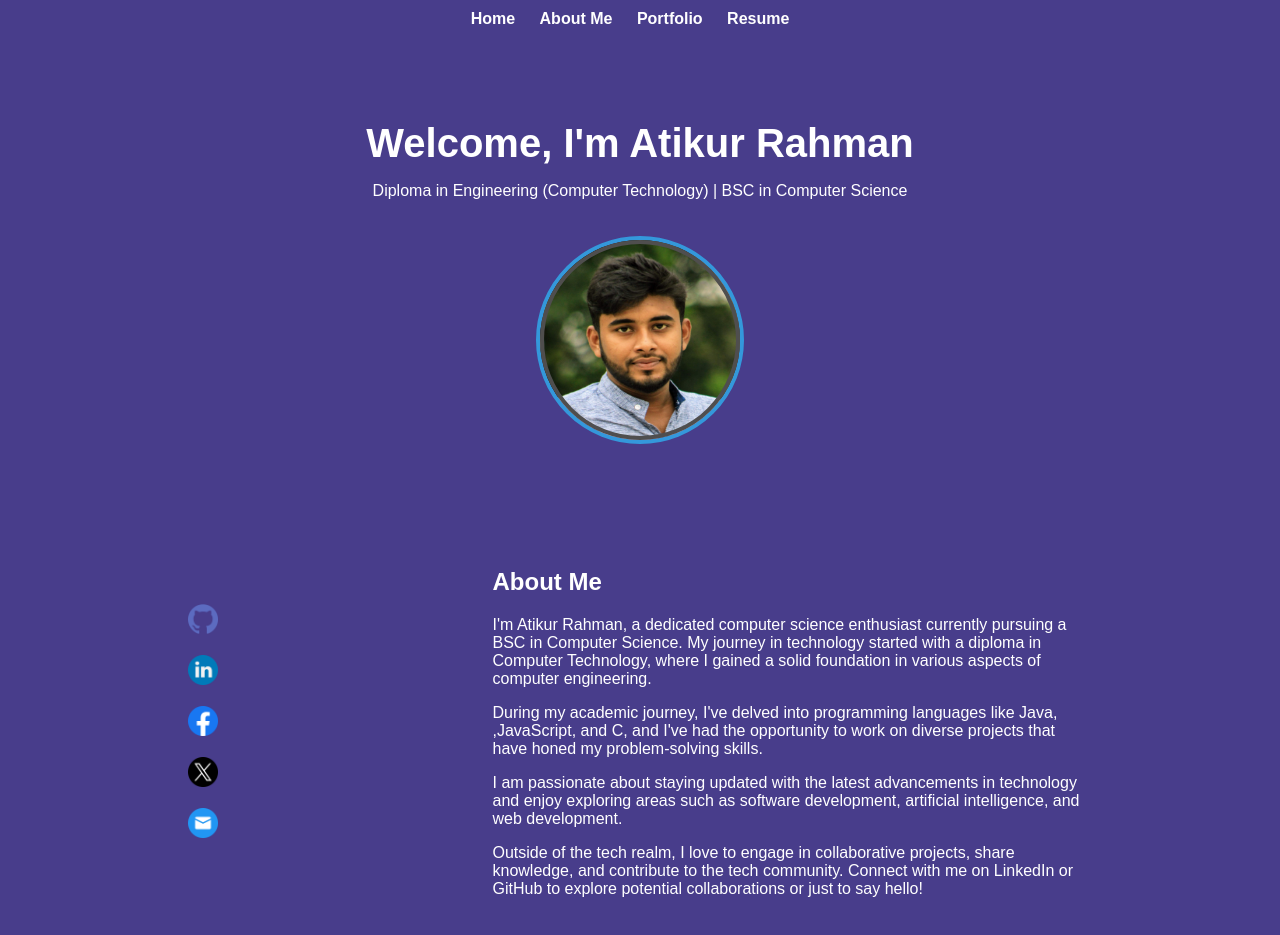
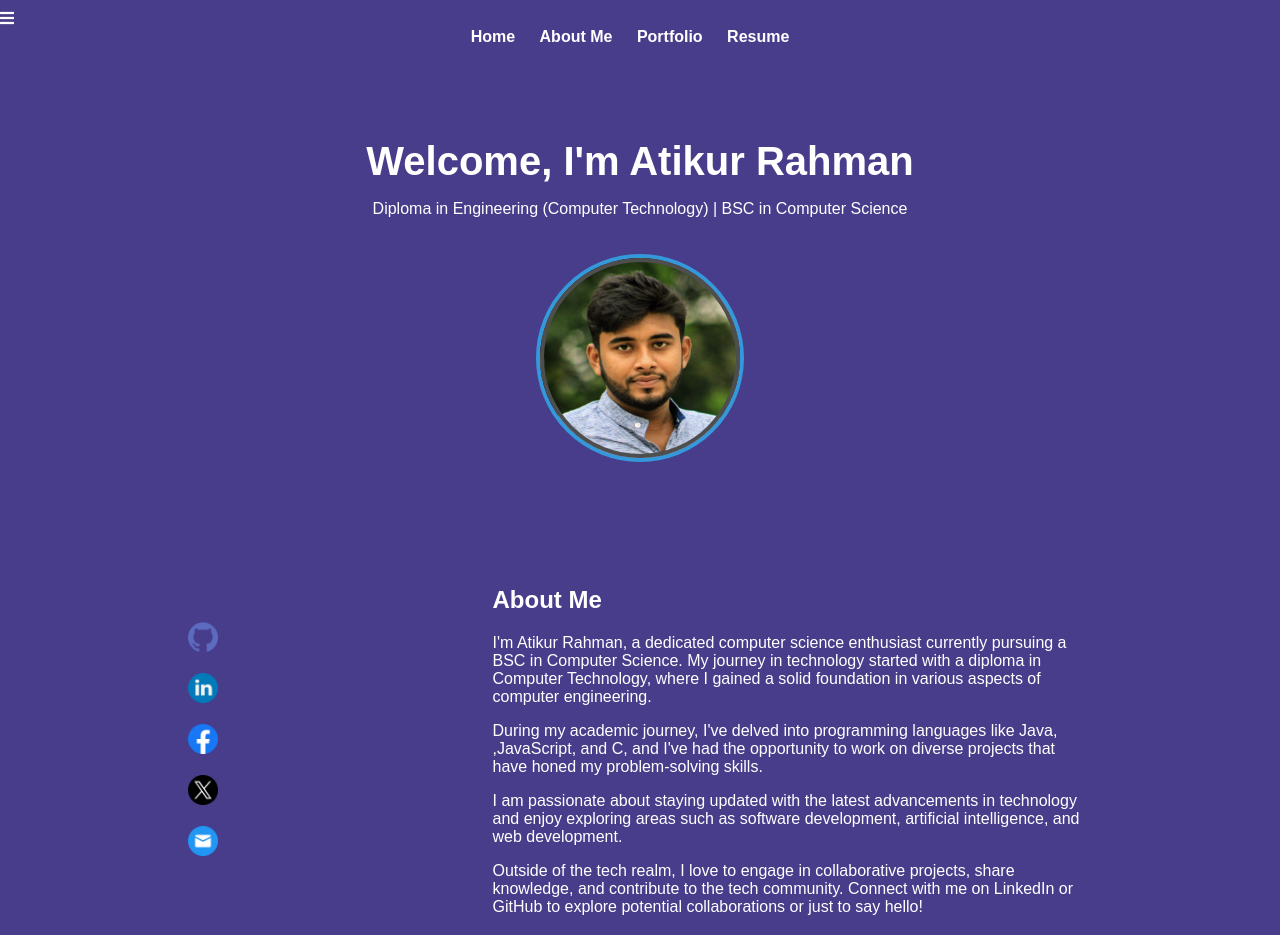
Before and after one commit to atikur45bd/Atikur, a plain HTML site: page index.html in a window 1280 px wide. Shown: the top 935 px of the page. Drawn offline with Linux system fonts and the light colour scheme.

Commit message:
Update navbar

```diff
--- a/index.html
+++ b/index.html
@@ -7,13 +7,18 @@
     <link rel="stylesheet" href="styles.css">
     <link rel="stylesheet" href="https://cdnjs.cloudflare.com/ajax/libs/font-awesome/5.15.3/css/all.min.css">
 
+    <script src="script.js"></script>
+
     <title>Atikur Rahman - Personal Website</title>
 </head>
 
 <body>
     <header>
-        <nav>
-            <ul>
+        <nav class="navbar">
+            <div class="menu-toggle" id="mobile-menu">
+                <i class="fas fa-bars"></i>
+            </div>
+            <ul class="nav-list">
                 <li><a href="#">Home</a></li>
                 <li><a href="#about">About Me</a></li>
                 <li><a href="#portfolio">Portfolio</a></li>
```
